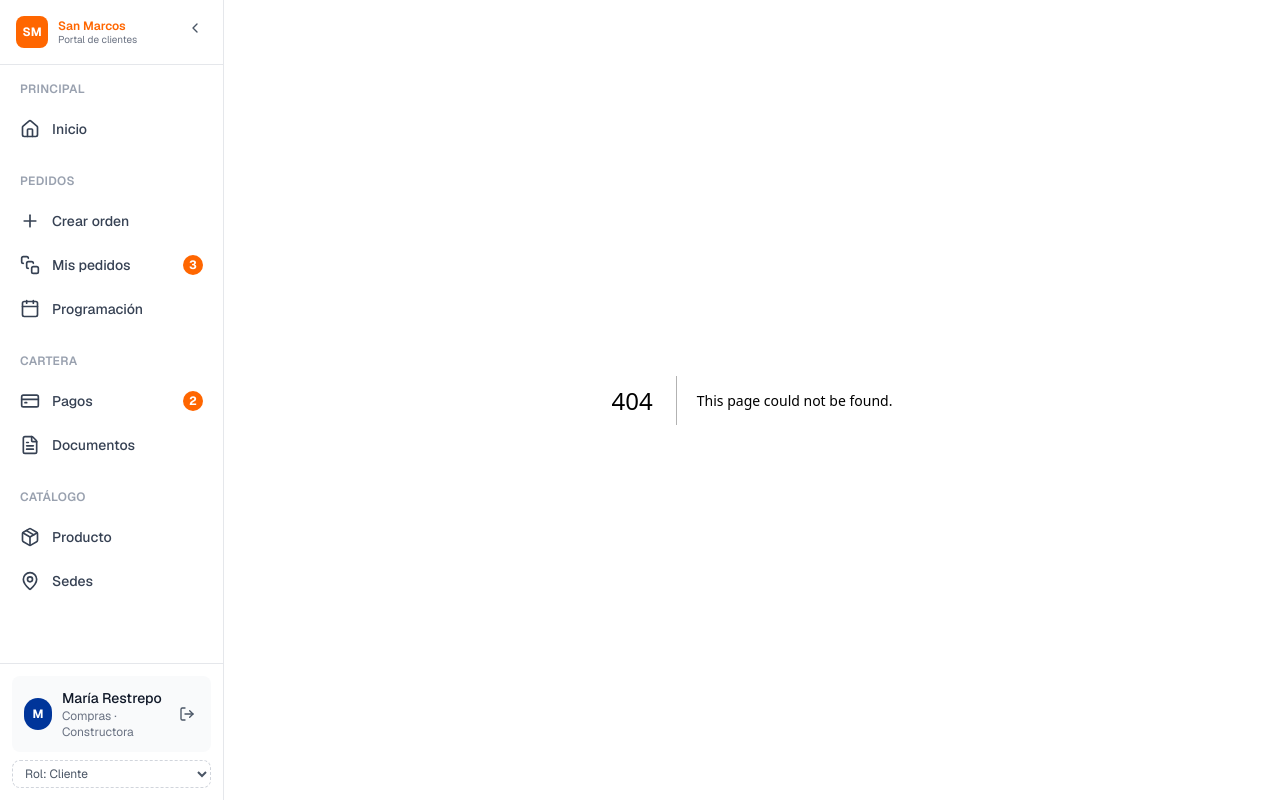
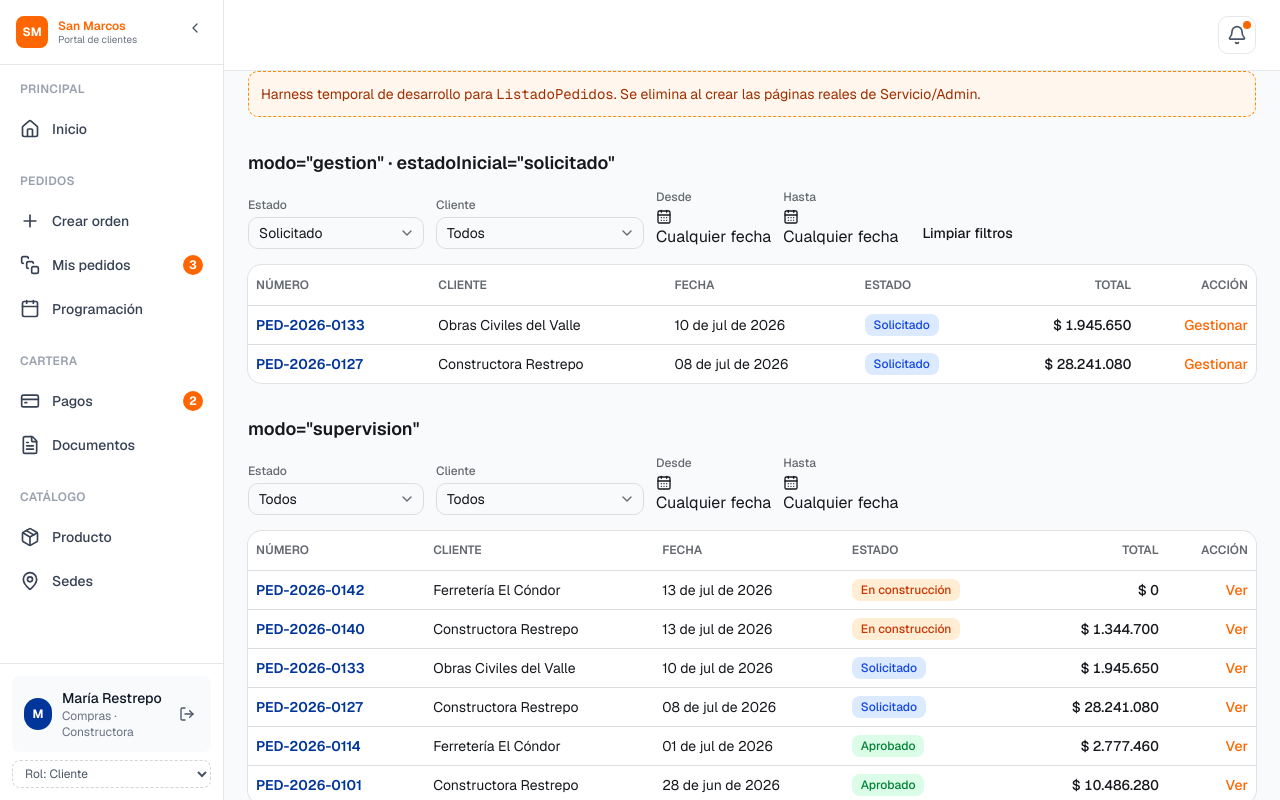
Before and after one commit to Elkin-Pena-UV/Portal_Clientes_Trace, a Next.js app in the folder Frontend/: page /preview-listado in a window 1280 px wide. Before the commit this address had no page. Built offline with nearby package versions, Linux system fonts and the light colour scheme.

Commit message:
Paso 3: harness temporal /preview-listado para eyeballear ListadoPedidos

```diff
--- /dev/null
+++ b/Frontend/app/preview-listado/page.tsx
@@ -0,0 +1,41 @@
+'use client'
+
+/**
+ * HARNESS TEMPORAL — SOLO DESARROLLO.
+ *
+ * Ruta desechable para eyeballear <ListadoPedidos /> (filtros, modos y
+ * responsive) mientras no existen las páginas reales de Servicio/Admin.
+ * BORRAR esta carpeta al montar esas páginas en Fase 2/3.
+ */
+
+import { DashboardLayout } from '@/components/dashboard/dashboard-layout'
+import { ListadoPedidos } from '@/components/pedidos/listado-pedidos'
+
+export default function PreviewListadoPage() {
+  return (
+    <DashboardLayout>
+      <div className="flex flex-col gap-8">
+        <div className="rounded-lg border border-dashed border-orange-400 bg-orange-50 p-3 text-sm text-orange-800">
+          Harness temporal de desarrollo para <code>ListadoPedidos</code>. Se
+          elimina al crear las páginas reales de Servicio/Admin.
+        </div>
+
+        <section className="flex flex-col gap-3">
+          <h2 className="text-lg font-semibold">
+            modo=&quot;gestion&quot; · estadoInicial=&quot;solicitado&quot;
+          </h2>
+          <ListadoPedidos
+            modo="gestion"
+            basePath="#"
+            estadoInicial="solicitado"
+          />
+        </section>
+
+        <section className="flex flex-col gap-3">
+          <h2 className="text-lg font-semibold">modo=&quot;supervision&quot;</h2>
+          <ListadoPedidos modo="supervision" basePath="#" />
+        </section>
+      </div>
+    </DashboardLayout>
+  )
+}
```
